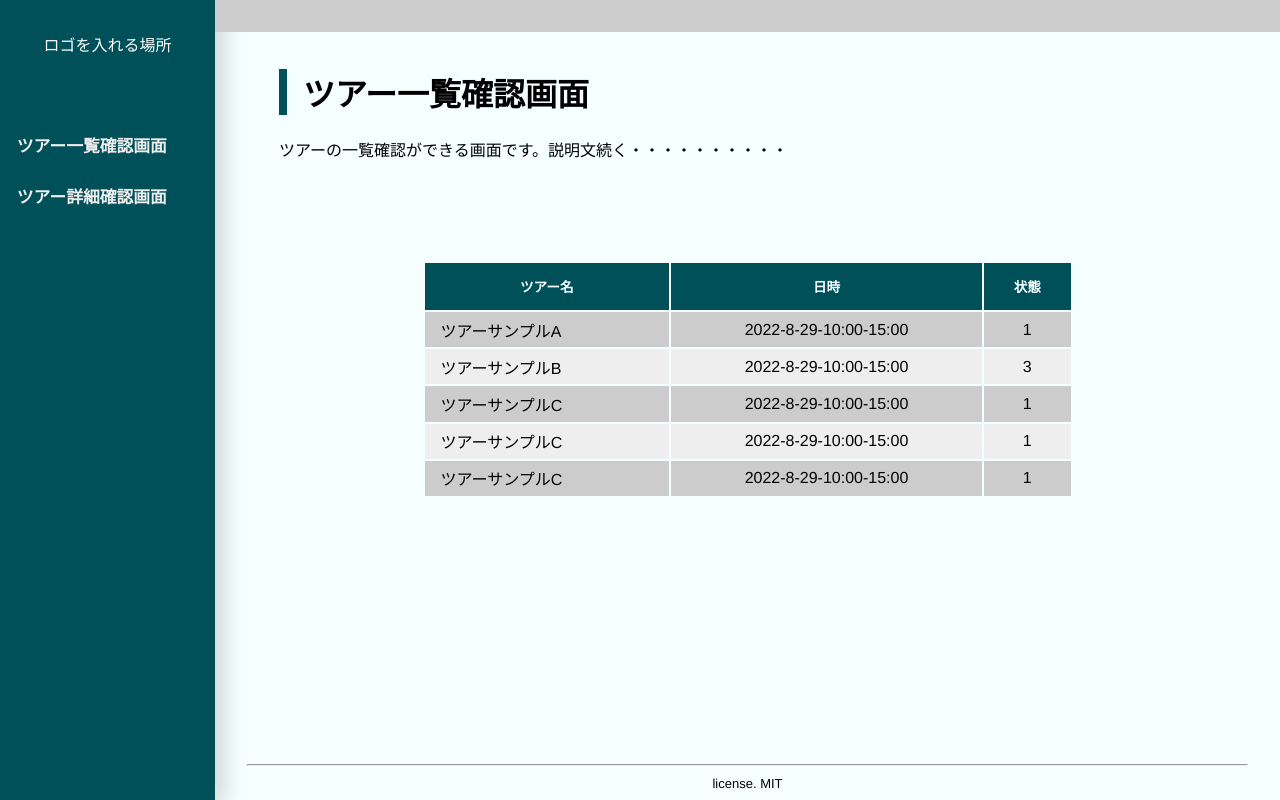
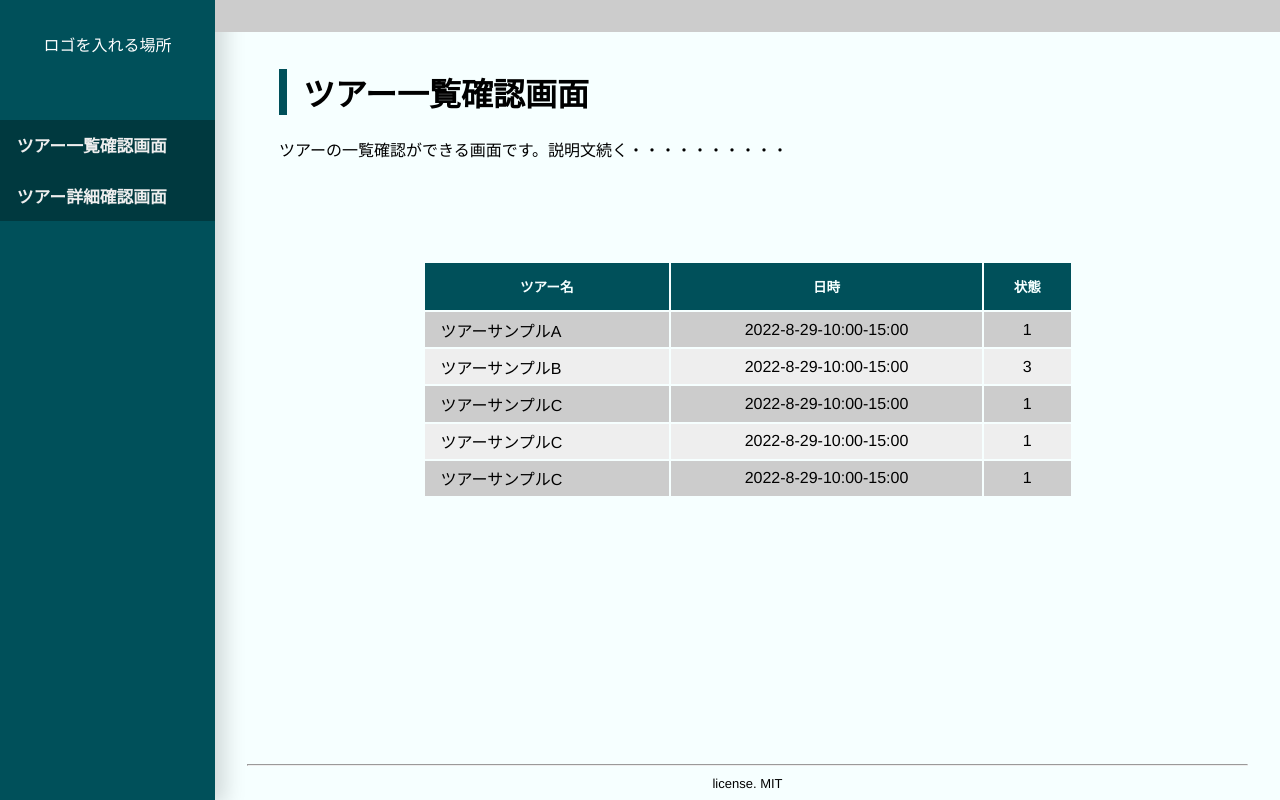
Before and after one commit to e-harp-intern/R4FY, a Vue app in the folder web/: page /tourslist in a window 1280 px wide. Built offline with nearby package versions, Linux system fonts and the light colour scheme.

Commit message:
#11 修正

```diff
--- a/web/src/components/SideMenu.vue
+++ b/web/src/components/SideMenu.vue
@@ -12,8 +12,6 @@
         >
           <router-link :to="value.path">{{ value.title }}</router-link>
         </li>
-        <li><router-link to="/tourslist">ツアー一覧確認画面</router-link></li>
-        <li><router-link to="/tour">ツアー詳細確認画面</router-link></li>
       </ul>
     </nav>
   </div>
@@ -23,7 +21,16 @@
 export default {
   data() {
     return {
-      menuList: [],
+      menuList: [
+        {
+          path: "/tourslist",
+          title: this.$i18n.t("pages.tourslist.title"),
+        },
+        {
+          path: "/tour",
+          title: this.$i18n.t("pages.tour.title"),
+        },
+      ],
     };
   },
 };
--- a/web/src/i18n/languages/ja.js
+++ b/web/src/i18n/languages/ja.js
@@ -8,6 +8,12 @@ export default {
                 status_401: "メールアドレスまたはパスワードが違います。",
                 status_500: "エラーが発生しました。"
             }
+        },
+        tourslist: {
+            title: "ツアー一覧確認画面"
+        },
+        tour: {
+            title: "ツアー詳細確認画面"
         }
     },
     other: {
--- a/web/src/router/index.js
+++ b/web/src/router/index.js
@@ -15,12 +15,12 @@ const routes = [
   {
     path: "/tourslist",
     name: "tourslist",
-    component: () => import("../views/ToursListView.vue"),
+    component: () => import("@/views/ToursListView.vue"),
   },
   {
     path: "/tour",
     name: "tour",
-    component: () => import("../views/TourView.vue"),
+    component: () => import("@/views/TourView.vue"),
   },
 ];
 
```
